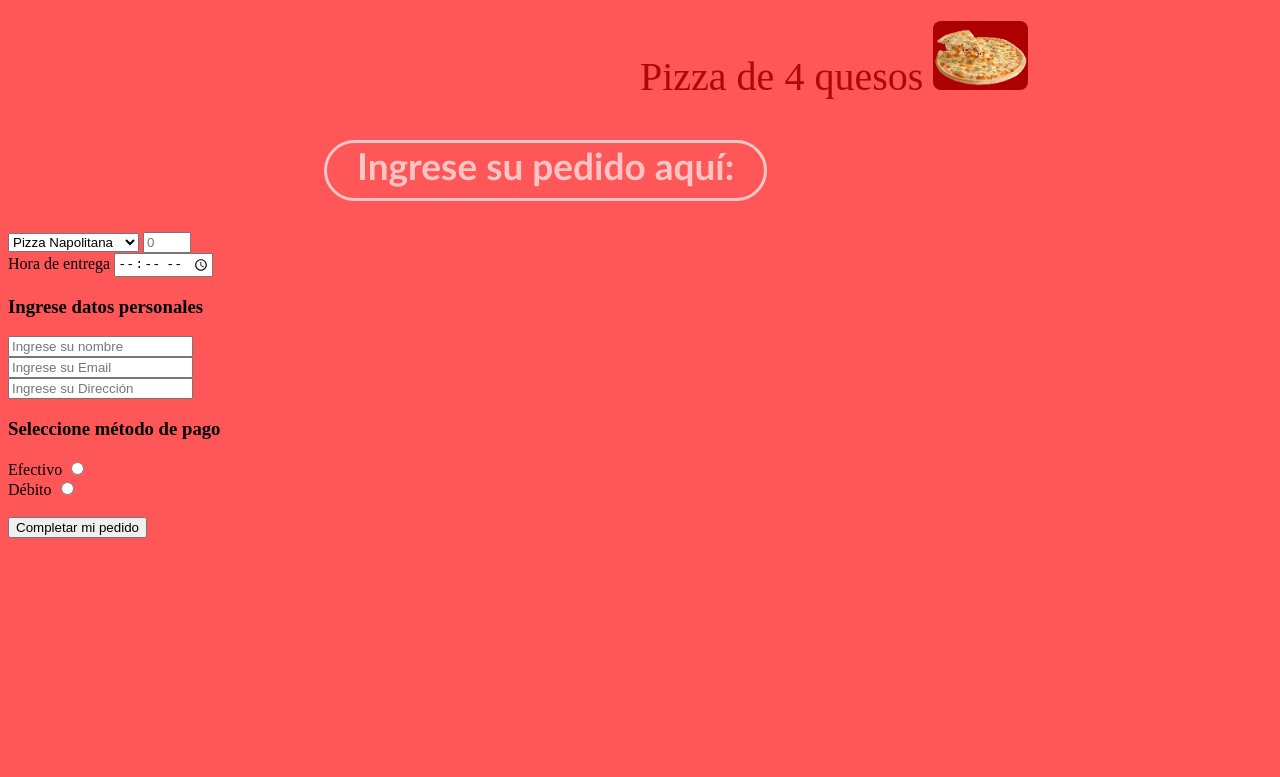
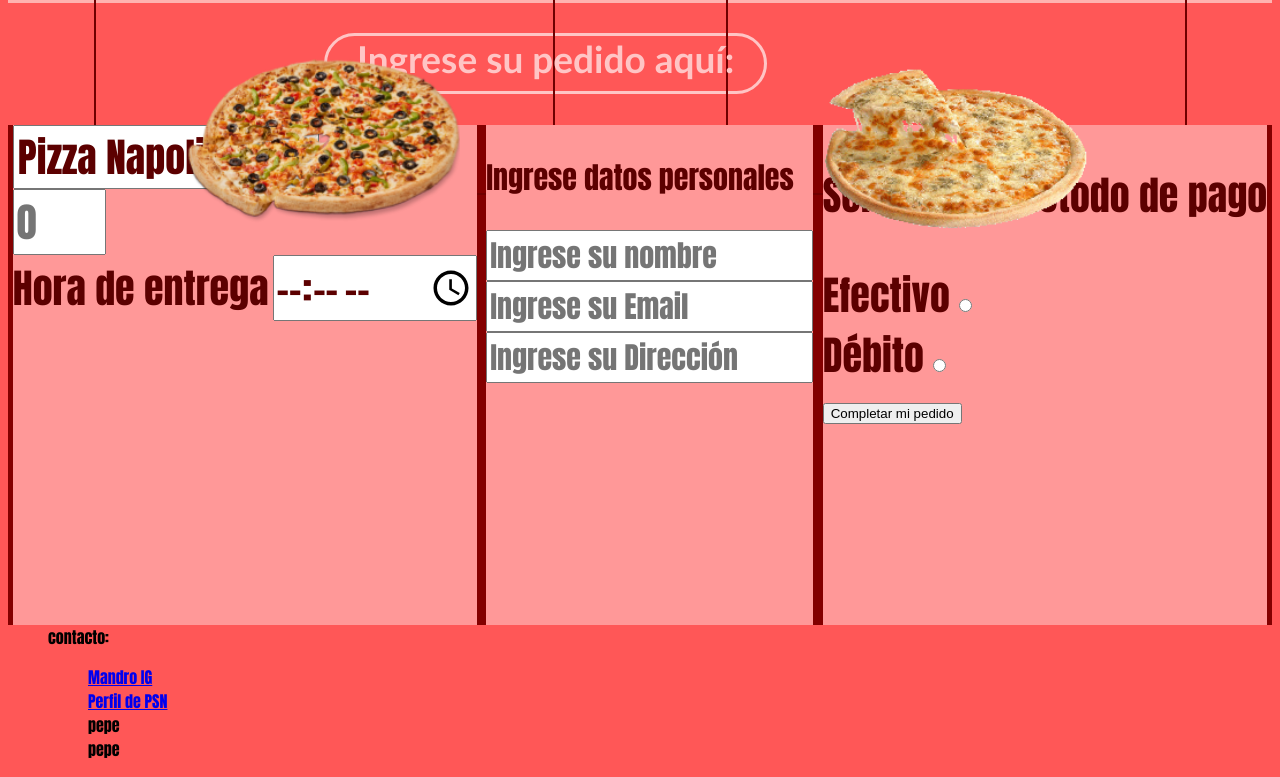
Before and after one commit to OnionBroo/Pizzeria_de-_mandro-y-DEV.F-, a plain HTML site: page index.html in a window 1280 px wide. Shown: the part 806-1583 px from the top of the page. Before the commit the page ends 1352 px from the top, so only its background shows below. Drawn offline with Linux system fonts and the light colour scheme.

Commit message:
agregué y mejore todo ahora que ya sé flexbox

```diff
--- a/index.html
+++ b/index.html
@@ -10,45 +10,63 @@
 
 <body>
     <link rel="stylesheet" href="style.css">
+    <nav class="header">
+        <img src="https://encrypted-tbn0.gstatic.com/images?q=tbn:ANd9GcSK8qxcmIJuHsibQyjAGKJShr0BgACNhYQRYwHwo2xg7Uo0l9uozL1-yjddGSmjksa5Z6A&usqp=CAU" alt="">
+    </nav>
     <h1 class="titulop">Pizzas DEV.F and Mandro S.A <DEV class="F"></DEV>
     </h1>
+    <h2 class="h2m">Menú:</h2>
     <nav id="nav1">
-        <h2 class="h2m">Menú:</h2>
-        <p>Pizza Napolitana <img id="pepe"src="assets\SalameF-400x400.png" alt="jpg"></p>
-        <p>Pizza de Pepperoni <img id="pepe"src="assets\0.webp" alt="jpg"></p></p>
-        <p>Pizza Vegana <img id="pepe"src="assets\pveg_c.png" alt="jpg"></p></p>
-        <p>Pizza de 4 quesos <img id="pepe"src="assets\p4qu_c.png" alt="jpg"></p></p>
+        <span>Pizza Napolitana <br> <img id="pepe" src="assets\SalameF-400x400.png" alt="jpg"></span> <span>Pizza de
+            Pepperoni <br><img id="pepe" src="assets\0.webp" alt="jpg"></span><span>Pizza Vegana <br><img id="pepe"
+                src="assets\pveg_c.png" alt="jpg"></span><span>Pizza de 4 quesos <br> <img id="pepe"
+                src="assets\p4qu_c.png" alt="jpg"></span>
     </nav>
     <h2 class="h2m">Ingrese su pedido aquí:</h2>
     <form>
-        <select name="PIZZASTYPE" required placeholder="Elija su tipo de pizza">
+        <span id="pt"><select id="ptc" name="PIZZASTYPE" required placeholder="Elija su tipo de pizza">
                 <option value="pizzaN">Pizza Napolitana</option>
                 <option value="pizzaP">Pizza Pepperoni</option>
                 <option value="pizzaV">Pizza Vegana</option>
                 <option value="pizzaQ">Pizza de 4 quesos</option>
             </select>
-        <input type="number" min="1" max="4" placeholder="0" required>
             <br>
-        <label for="hora">Hora de entrega</label>
-        <input type="time" name="hora">
+            <input id="ptc" type="number" min="1" max="4" placeholder="0" required>
             <br>
-        <h3>Ingrese datos personales</h3>
-        <input type="text" name="nombre" placeholder="Ingrese su nombre">
+            <label id="ptc" for="hora">Hora de entrega</label>
+            <input id="ptc" type="time" name="hora">
             <br>
-        <input type="text" name="email" placeholder="Ingrese su Email">
+        </span>
+        <span id="dp">
+            <h3 id="dpc">Ingrese datos personales</h3>
+            <input id="dpc" type="text" name="nombre" placeholder="Ingrese su nombre">
             <br>
-        <input type="text" name="direccion" placeholder="Ingrese su Dirección">
+            <input id="dpc" type="text" name="email" placeholder="Ingrese su Email">
             <br>
-        <h3>Seleccione método de pago</h3>
-        <label for="mpe">Efectivo</label>
-        <input type="radio" name="Pay" id="mpe">
+            <input id="dpc" type="text" name="direccion" placeholder="Ingrese su Dirección">
+        </span>
+        <span id="mp">
+            <h3 id="mpc">Seleccione método de pago</h3>
+            <label id="mpc" for="mpc">Efectivo</label>
+            <input id="mpc" type="radio" name="Pay" >
             <br>
-        <label for="mpd">Débito</label>
-        <input type="radio" name="Pay" id="mpd">
+            <label id="mpc" for="mpd">Débito</label>
+            <input type="radio" name="Pay" id="mpc">
             <br>
             <br>
             <button type="submit">Completar mi pedido</button>
+        </span>
     </form>
+    <footer>contacto:
+        <ul><a href="https://www.instagram.com/androx_mandrox/">Mandro IG</a>
+            <br>
+            <a href="https://psnprofiles.com/Yaku_bynni">Perfil de PSN</a>
+            <br>
+            pepe
+            <br>
+            pepe
+        </ul>
+    </footer>
 </body>
 
 </html>
--- a/style.css
+++ b/style.css
@@ -27,26 +27,69 @@
     padding-bottom: 10px;
     width: max-content;
 }
+#nav1{
+    display: flex;
+    height: 400px;
+    background-color: rgb(255, 179, 176);
+    justify-content: space-around;
+    align-items: stretch;
+    flex-wrap: wrap;
+}
+#nav1 span{
+        width: 457px;
+        border:solid 2px rgb(112, 0, 0);
+        color: rgb(119, 0, 0);
+        font-size: 30px;
+        font-family:Impact, Haettenschweiler, 'Arial Narrow Bold', sans-serif ;
+}
+#pepe{
+    width: 60%;
+    position: relative;
+    top: 60px;
+    right: -90px;
 
-p {
-    color: rgb(179, 6, 6);
-    margin-left: 50%;
+
+}
+.header{
+    position: fixed;
+    left: 0px;
+    top: 0px;
+}
+form{
+    display:flex;
+    flex-direction: row;
+    width: 100%;
+    height: 500px;
+    flex-wrap: wrap;
+    justify-content: space-around;
+    background-color: rgb(131, 0, 0);
+
+}
+form #pt{
+    background-color: rgb(255, 152, 152);
+}
+form #pt #ptc{
+    color: rgb(92, 0, 0);
     font-size: 40px;
+    font-family:Impact, Haettenschweiler, 'Arial Narrow Bold', sans-serif ;
 }
-
-#pepe {
-    width: 15%;
-    height: 10%;
-    padding-top: px;
-    background-color: rgb(173, 0, 0);
-    border-radius: 8px;
+form #dp{
+    background-color: rgb(255, 152, 152);
 }
-
-p:hover {
-    color: rgb(255, 253, 107);
+form #dp #dpc{
+    color: rgb(92, 0, 0);
+    font-size: 30px;
+    font-family:Impact, Haettenschweiler, 'Arial Narrow Bold', sans-serif ;
 }
-
-button:hover {
-    background-color: blue;
-    color: aliceblue;
+form #mp{
+    background-color: rgb(255, 152, 152);
 }
+form #mp #mpc{
+    color: rgb(92, 0, 0);
+    font-size: 40px;
+    font-family:Impact, Haettenschweiler, 'Arial Narrow Bold', sans-serif ;
+}
+footer{
+    padding-left: 40px;
+    font-family:Impact, Haettenschweiler, 'Arial Narrow Bold', sans-serif ;
+}
```
Also changed, not shown: 1 other file. Lines whose indentation alone changed are shown as unchanged.
